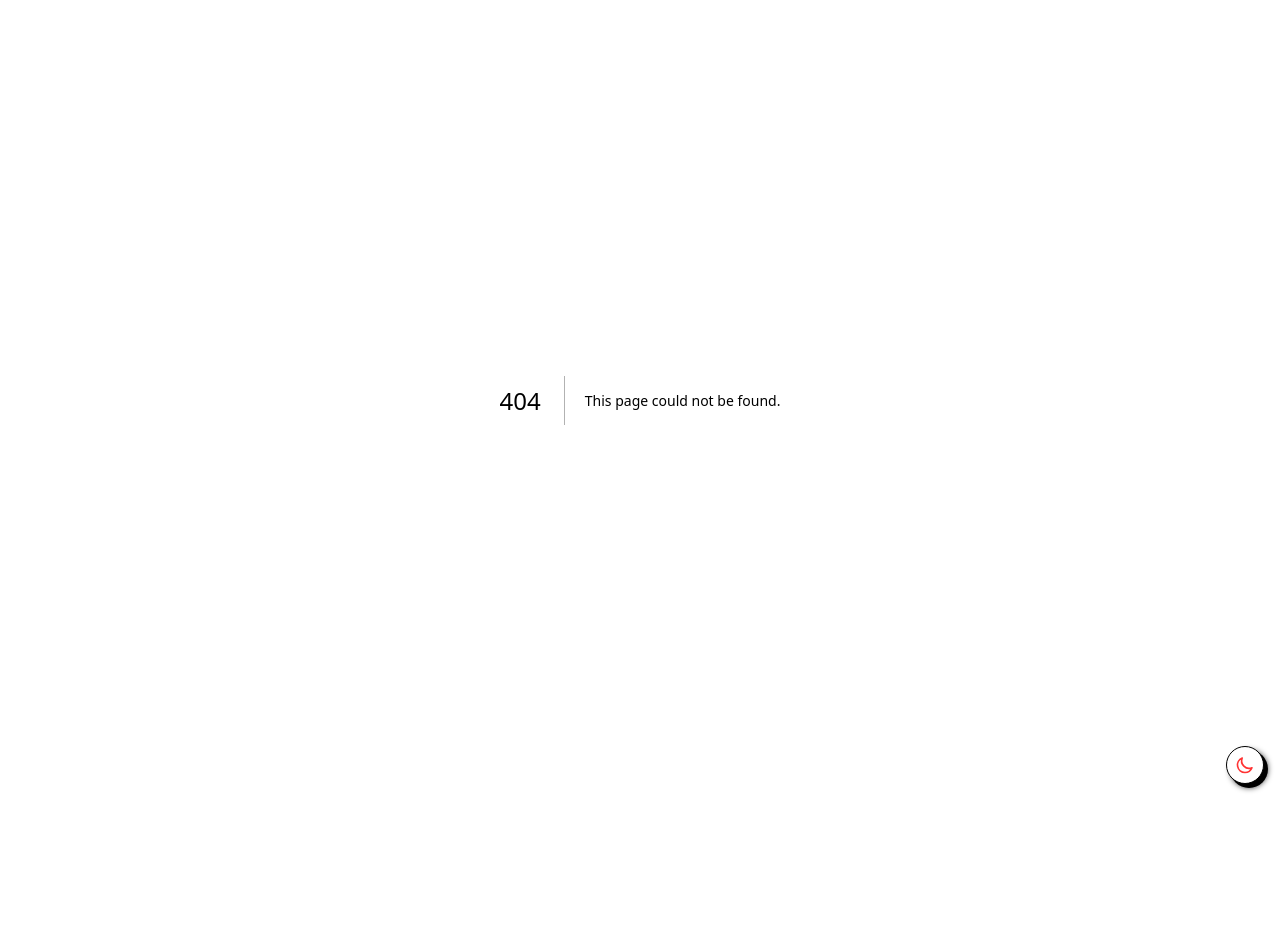
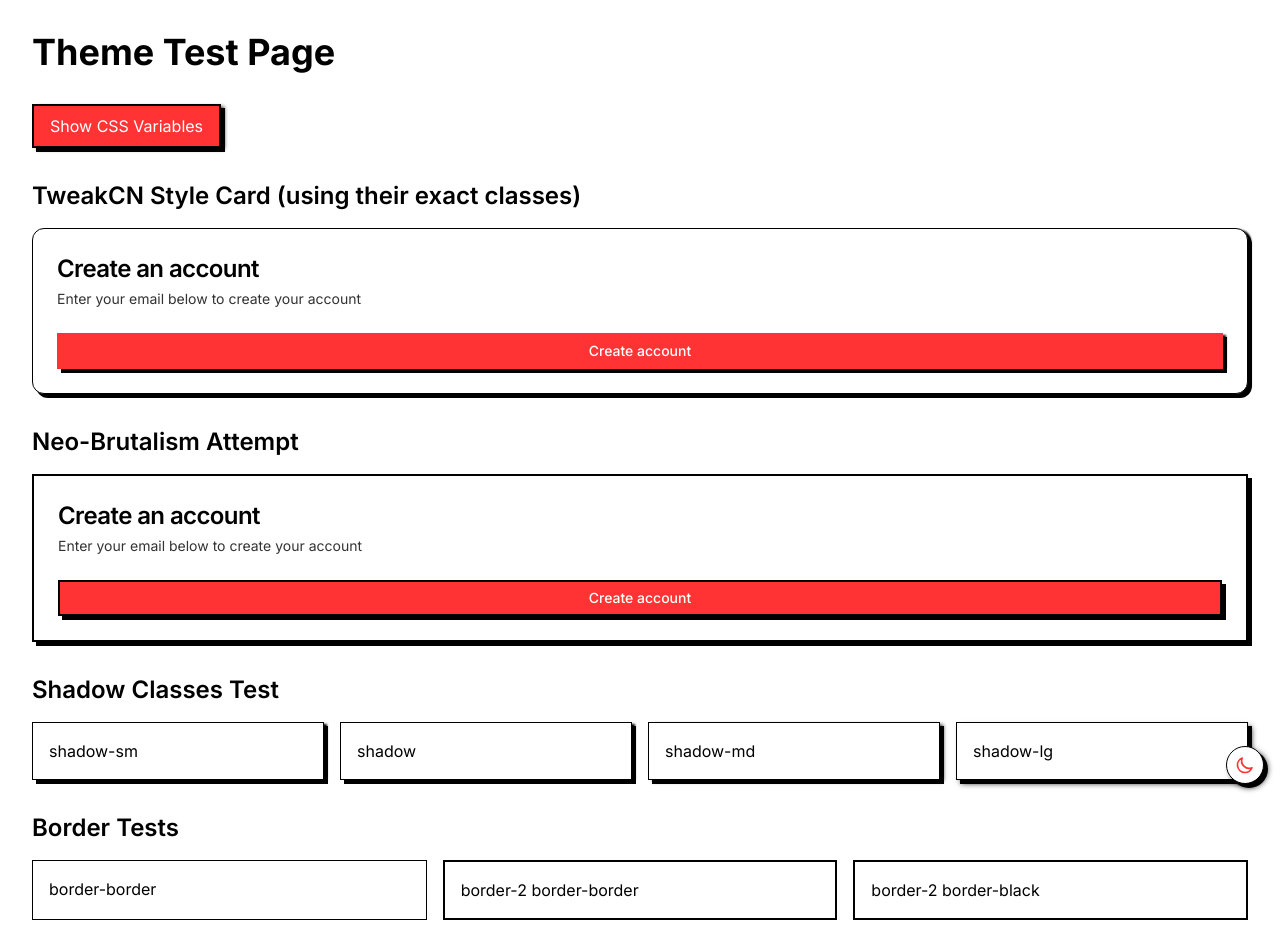
Before and after one commit to ujrxty/remodel.monster, a Next.js app: page /theme-test in a window 1280 px wide. Before the commit this address had no page. Before the commit the page ends 800 px from the top, so only its background shows below. Built offline with nearby package versions, Linux system fonts and the light colour scheme.

Commit message:
test: add comprehensive theme test page to debug neo-brutalism styling

```diff
--- /dev/null
+++ b/app/theme-test/page.js
@@ -0,0 +1,83 @@
+"use client";
+import { useState } from "react";
+
+export default function ThemeTest() {
+  const [showVars, setShowVars] = useState(false);
+
+  return (
+    <div className="p-8 space-y-8 bg-background">
+      <h1 className="text-4xl font-bold">Theme Test Page</h1>
+
+      {/* Debug CSS Variables */}
+      <button
+        onClick={() => setShowVars(!showVars)}
+        className="px-4 py-2 bg-primary text-primary-foreground border-2 border-border shadow-md"
+      >
+        {showVars ? 'Hide' : 'Show'} CSS Variables
+      </button>
+
+      {showVars && (
+        <div className="p-4 bg-muted font-mono text-xs space-y-1 overflow-auto">
+          <div>--border: {getComputedStyle(document.documentElement).getPropertyValue('--border')}</div>
+          <div>--radius: {getComputedStyle(document.documentElement).getPropertyValue('--radius')}</div>
+          <div>--shadow-sm: {getComputedStyle(document.documentElement).getPropertyValue('--shadow-sm')}</div>
+          <div>--shadow-md: {getComputedStyle(document.documentElement).getPropertyValue('--shadow-md')}</div>
+          <div>--primary: {getComputedStyle(document.documentElement).getPropertyValue('--primary')}</div>
+        </div>
+      )}
+
+      {/* TweakCN Style Card */}
+      <div className="space-y-4">
+        <h2 className="text-2xl font-semibold">TweakCN Style Card (using their exact classes)</h2>
+        <div className="rounded-xl border bg-card text-card-foreground shadow">
+          <div className="flex flex-col p-6 space-y-1">
+            <div className="font-semibold tracking-tight text-2xl">Create an account</div>
+            <div className="text-sm text-muted-foreground">Enter your email below to create your account</div>
+          </div>
+          <div className="p-6 pt-0">
+            <button className="inline-flex items-center justify-center gap-2 whitespace-nowrap rounded-md text-sm font-medium transition-colors focus-visible:outline-none focus-visible:ring-1 focus-visible:ring-ring disabled:pointer-events-none disabled:opacity-50 bg-primary text-primary-foreground shadow hover:bg-primary/90 h-9 px-4 py-2 w-full">
+              Create account
+            </button>
+          </div>
+        </div>
+      </div>
+
+      {/* Neo-Brutalism Attempt */}
+      <div className="space-y-4">
+        <h2 className="text-2xl font-semibold">Neo-Brutalism Attempt</h2>
+        <div className="border-2 border-black bg-card text-card-foreground shadow-[4px_4px_0px_0px_rgba(0,0,0,1)]">
+          <div className="flex flex-col p-6 space-y-1">
+            <div className="font-semibold tracking-tight text-2xl">Create an account</div>
+            <div className="text-sm text-muted-foreground">Enter your email below to create your account</div>
+          </div>
+          <div className="p-6 pt-0">
+            <button className="inline-flex items-center justify-center gap-2 whitespace-nowrap text-sm font-medium transition-colors border-2 border-black bg-primary text-primary-foreground shadow-[4px_4px_0px_0px_rgba(0,0,0,1)] hover:shadow-[6px_6px_0px_0px_rgba(0,0,0,1)] hover:translate-x-[-2px] hover:translate-y-[-2px] h-9 px-4 py-2 w-full">
+              Create account
+            </button>
+          </div>
+        </div>
+      </div>
+
+      {/* Testing individual shadow classes */}
+      <div className="space-y-4">
+        <h2 className="text-2xl font-semibold">Shadow Classes Test</h2>
+        <div className="grid grid-cols-2 md:grid-cols-4 gap-4">
+          <div className="p-4 bg-background border border-border shadow-sm">shadow-sm</div>
+          <div className="p-4 bg-background border border-border shadow">shadow</div>
+          <div className="p-4 bg-background border border-border shadow-md">shadow-md</div>
+          <div className="p-4 bg-background border border-border shadow-lg">shadow-lg</div>
+        </div>
+      </div>
+
+      {/* Border tests */}
+      <div className="space-y-4">
+        <h2 className="text-2xl font-semibold">Border Tests</h2>
+        <div className="grid grid-cols-3 gap-4">
+          <div className="p-4 bg-background border border-border">border-border</div>
+          <div className="p-4 bg-background border-2 border-border">border-2 border-border</div>
+          <div className="p-4 bg-background border-2 border-black">border-2 border-black</div>
+        </div>
+      </div>
+    </div>
+  );
+}
```
